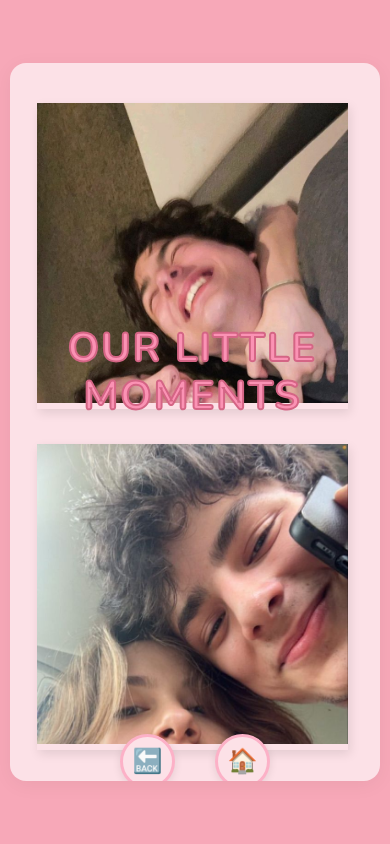
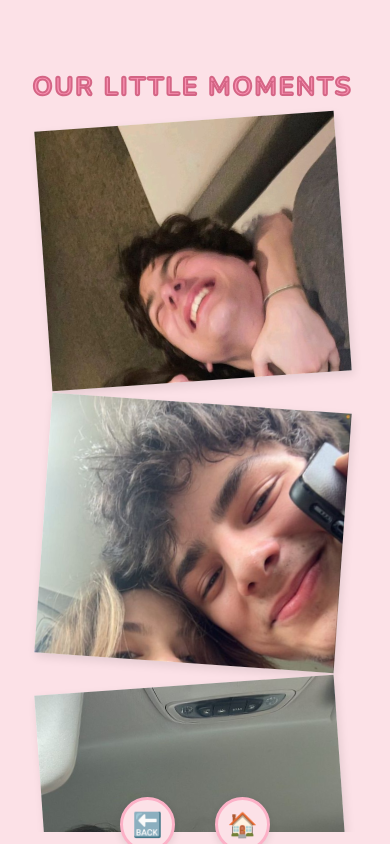
Before and after one commit to ayahmohamed1/newbd, a React (Vite) app: page /photos in a window 390 px wide. Built offline with nearby package versions, Linux system fonts and the light colour scheme.

Commit message:
Apply AI fixes for mobile responsiveness and iOS autoplay

```diff
--- a/src/index.css
+++ b/src/index.css
@@ -452,83 +452,160 @@ body {
 /* =========================================
    التعديلات النهائية للموبايل (Responsive)
 ========================================= */
+/* =========================================
+   MOBILE FIXES — append to bottom of index.css
+   Fixes: Music, Photos, Bouquet, Scroll padding
+========================================= */
 @media (max-width: 768px) {
 
-  /* 1. تظبيط الكارت الأساسي ومساحة السكرول (عشان الزراير اللي تحت) */
-  .main-card {
-    width: 95vw !important;
-    height: 90vh !important;
-    padding: 10px !important;
-  }
-  .card-content-scroll {
-    overflow-y: auto !important;
-    overflow-x: hidden !important;
-    padding-bottom: 100px !important; /* مساحة كبيرة تحت عشان الزراير متغطيش على حاجة */
+  /* ── GENERAL: Card fills the screen properly ── */
+  body {
+    align-items: flex-start;
+    overflow: hidden;
   }
 
-  /* 2. تظبيط صفحة الورد (Bouquet) اللي كانت بايظة */
-  .bouquet-layout {
+  .main-card {
+    width: 100vw !important;
+    max-width: 100vw !important;
+    height: 100dvh !important;        /* dvh respects iOS address bar */
+    max-height: 100dvh !important;
+    border-radius: 0 !important;
+    padding: 12px 10px !important;
+  }
+
+  /* Extra bottom padding so nav buttons never cover content */
+  .card-content-scroll {
+    padding-bottom: 110px !important;
+    overflow-x: hidden !important;
+  }
+
+  /* ── MUSIC PAGE: Stack vertically ── */
+  .music-page {
+    flex-direction: column !important;
+    padding: 10px 5px !important;
+    gap: 16px !important;
+    height: auto !important;
+  }
+
+  .music-col {
+    width: 100% !important;
+    flex: unset !important;
+  }
+
+  .music-text-box {
+    padding: 18px !important;
+  }
+
+  .music-text-box p {
+    font-size: 1rem !important;
+  }
+
+  .music-player-box {
+    width: 100% !important;
+    padding: 12px !important;
+    min-height: 320px !important;
+  }
+
+  /* The video itself: tall enough for portrait/reel-style clips */
+  .music-player-box video {
+    width: 100% !important;
+    height: 320px !important;
+    max-height: 320px !important;
+    object-fit: cover !important;
+    border-radius: 12px !important;
+  }
+
+  /* ── PHOTOS PAGE: Stack polaroids vertically, no overlap ── */
+  .photos-page {
+    position: relative !important;
     display: flex !important;
     flex-direction: column !important;
     align-items: center !important;
-    gap: 15px !important;
+    padding-top: 60px !important;   /* room for the absolute title */
+    height: auto !important;
+    min-height: unset !important;
   }
+
+  /* Title stays pinned at the top of the scroll area */
+  .absolute-title {
+    position: relative !important;
+    top: auto !important;
+    left: auto !important;
+    transform: none !important;
+    margin-bottom: 18px !important;
+    font-size: 1.6rem !important;
+  }
+
+  /* Each polaroid: take full usable width, no absolute positioning */
+  .polaroid {
+    position: relative !important;
+    top: auto !important;
+    left: auto !important;
+    right: auto !important;
+    bottom: auto !important;
+    width: 85% !important;
+    max-width: 300px !important;
+    margin: 0 auto 22px auto !important;
+  }
+
+  /* Alternating gentle tilt — keeps the polaroid feel without overlap */
+  .polaroid:nth-child(odd) {
+    transform: rotate(4deg) !important;
+  }
+  .polaroid:nth-child(even) {
+    transform: rotate(-4deg) !important;
+  }
+
+  /* Image inside polaroid: taller, faces visible from top */
+  .polaroid img,
+  .polaroid .polaroid-img-placeholder {
+    width: 100% !important;
+    height: 260px !important;
+    object-fit: cover !important;
+    object-position: center top !important;  /* keeps faces in frame */
+    display: block !important;
+  }
+
+  /* ── BOUQUET PAGE: Stack cleanly, bouquet first ── */
+  .bouquet-page {
+    padding-bottom: 20px !important;
+    height: auto !important;
+  }
+
+  .bouquet-layout {
+    flex-direction: column !important;
+    align-items: center !important;
+    gap: 18px !important;
+    margin-top: 12px !important;
+  }
+
+  /* Flower bouquet comes first on mobile */
   .bouquet-center {
-    order: -1 !important; /* نخلي بوكيه الورد يظهر أول حاجة فوق خالص */
-    margin-bottom: 15px !important;
-  }
-  .speech-col {
+    order: -1 !important;
     width: 100% !important;
     display: flex !important;
-    flex-wrap: wrap !important; /* نخلي الكلام ييجي جنب بعضه أو تحت بعضه بشياكة */
+    justify-content: center !important;
+  }
+
+  /* Shrink the bouquet image so it never gets cut off */
+  .bouquet-circle-placeholder {
+    width: 220px !important;
+    height: 220px !important;
+  }
+
+  /* Both speech columns side-by-side in a 2×N grid */
+  .bouquet-layout > .speech-col {
+    width: 100% !important;
+    flex-direction: row !important;
+    flex-wrap: wrap !important;
     justify-content: center !important;
     gap: 10px !important;
   }
+
   .speech-bubble {
-    width: 45% !important; /* نص الشاشة لكل جملة */
-    font-size: 0.8rem !important;
-    margin: 0 !important;
-  }
-
-  /* 3. تظبيط صفحة الفيديو المفعص (Music) */
-  .music-page {
-    flex-direction: column !important;
-    padding-top: 20px !important;
-  }
-  .music-col {
-    width: 100% !important;
-    margin-bottom: 20px !important;
-  }
-  .music-player-box {
-    width: 100% !important;
-    max-width: 300px !important; /* ندي مساحة كويسة للفيديو */
-    height: auto !important;
-    margin: 0 auto !important;
-  }
-  .music-player-box video {
-    width: 100% !important;
-    height: 400px !important; /* ندي الفيديو طول مناسب لفيديوهات التيك توك/الريلز */
-    object-fit: cover !important;
-  }
-
-  /* 4. تظبيط الوشوش المقصوصة في صفحة الصور */
-  .photos-page {
-    display: flex !important;
-    flex-direction: column !important;
-    padding-top: 20px !important;
-  }
-  .polaroid {
-    width: 90% !important;
-    max-width: 320px !important;
-    margin: 10px auto 25px auto !important;
-    /* نلغي الأماكن العشوائية عشان ميغطوش على بعض */
-    position: relative !important;
-    top: auto !important; left: auto !important; right: auto !important; bottom: auto !important;
-    transform: none !important; /* نلغي الميلان في الموبايل عشان الشاشة ضيقة */
-  }
-  .polaroid-img-placeholder {
-    height: 300px !important; /* طول ممتاز للصورة */
-    object-fit: cover !important;
-    object-position: center top !important; /* ده السطر اللي بيخلي التركيز على الوشوش من فوق عشان متتقصش */
+    width: calc(50% - 10px) !important;
+    font-size: 0.78rem !important;
+    padding: 10px !important;
+    box-sizing: border-box !important;
   }
 }
--- a/src/pages/Home.jsx
+++ b/src/pages/Home.jsx
@@ -6,13 +6,44 @@ export default function Home() {
   const navigate = useNavigate();
   const videoRef = useRef(null);
 
-  // الكود ده بيجبر الموبايلات (خصوصاً الآيفون) إنها تشغل الفيديو تلقائي كإستيكر
   useEffect(() => {
-    if (videoRef.current) {
-      videoRef.current.defaultMuted = true;
-      videoRef.current.muted = true;
-      videoRef.current.play().catch(e => console.log("في انتظار تفاعل المستخدم", e));
+    const video = videoRef.current;
+    if (!video) return;
+
+    // Step 1: Force muted BEFORE any play attempt (iOS requirement)
+    video.muted = true;
+    video.defaultMuted = true;
+    video.setAttribute('muted', '');
+    video.setAttribute('playsinline', '');
+
+    // Step 2: Try to play immediately
+    const attemptPlay = () => {
+      const playPromise = video.play();
+      if (playPromise !== undefined) {
+        playPromise.catch(() => {
+          // Step 3: If autoplay blocked (Low Power Mode etc.),
+          // wait for any user gesture on the document, then retry once
+          const retryOnInteraction = () => {
+            video.play().catch(() => {});
+            document.removeEventListener('touchstart', retryOnInteraction);
+            document.removeEventListener('click', retryOnInteraction);
+          };
+          document.addEventListener('touchstart', retryOnInteraction, { once: true });
+          document.addEventListener('click', retryOnInteraction, { once: true });
+        });
+      }
+    };
+
+    // Step 4: If video metadata isn't loaded yet, wait for it
+    if (video.readyState >= 2) {
+      attemptPlay();
+    } else {
+      video.addEventListener('loadeddata', attemptPlay, { once: true });
     }
+
+    return () => {
+      video.removeEventListener('loadeddata', attemptPlay);
+    };
   }, []);
 
   return (
@@ -24,11 +55,16 @@ export default function Home() {
         loop
         muted
         playsInline
+        disablePictureInPicture
+        disableRemotePlayback
+        preload="auto"
         style={{
           width: '150px',
           height: '150px',
           objectFit: 'contain',
-          pointerEvents: 'none'
+          pointerEvents: 'none',
+          // Prevents iOS from showing the native video overlay
+          WebkitMediaControlsPanel: 'none',
         }}
       />
 
```
